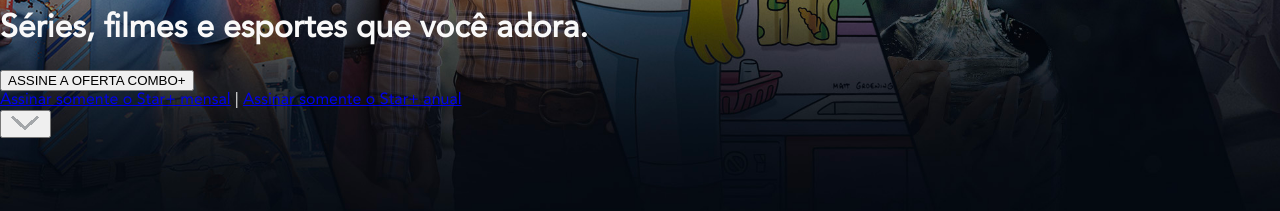
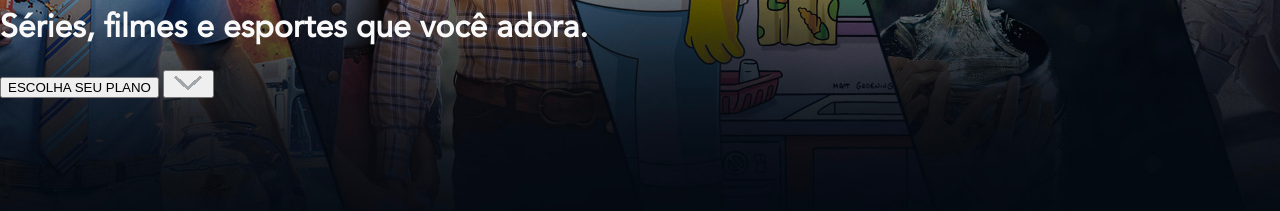
Before and after one commit to patraopatra/starplus-clone-inicial, a plain HTML site: page index.html in a window 1280 px wide. Shown: the part 455-666 px from the top of the page. Drawn offline with Linux system fonts and the light colour scheme.

Commit message:
Correção de HTML

```diff
--- a/index.html
+++ b/index.html
@@ -13,12 +13,7 @@
     <div class = "wrapper">
       <img src="logo.svg" alt="Logo Star+" id="logo">
       <h1>Séries, filmes e esportes que você adora.</h1>
-      <button class="botaoAssine">ASSINE A OFERTA COMBO+</button>
-      <div class="caixaLetras">
-        <a id="mensal" class="letrasPequenas" href="http://">Assinar somente o Star+ mensal</a>
-        <span id="barra" class="letrasPequenas"> | </span>
-        <a id="anual" class="letrasPequenas" href="http://">Assinar somente o Star+ anual</a>
-      </div>
+      <button class="botaoAssine">ESCOLHA SEU PLANO</button>
       <button type="button" class="seta"><img src="seta.png"></button>
     </div>
   </body>
```
